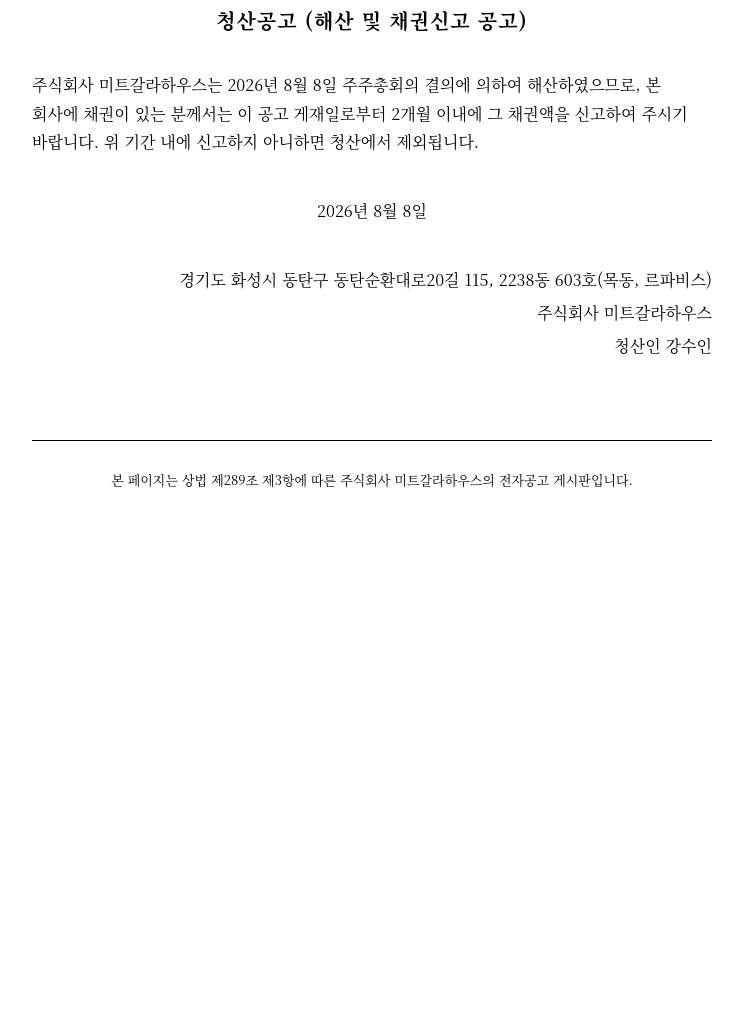
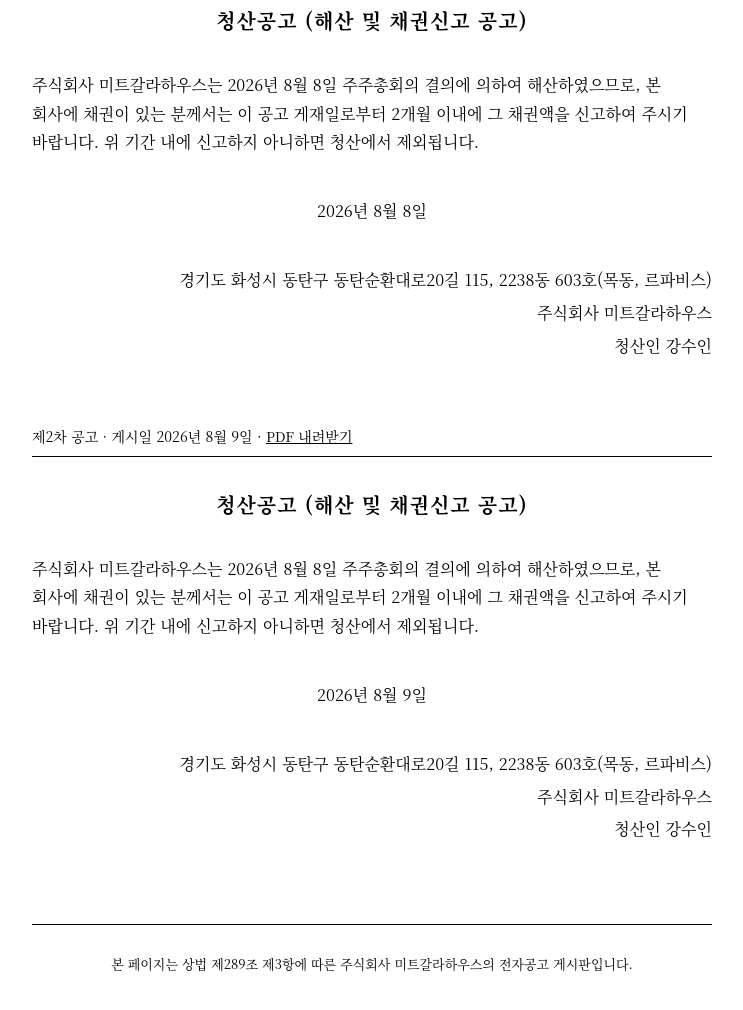
Before and after one commit to meatgalahouse/meatgalahouse.github.io, a plain HTML site: page index.html in a window 1280 px wide. Shown: the part 278-1288 px from the top of the page, without its empty margins (268-1011 px from the left). Before the commit the page ends 831 px from the top, so only its background shows below. Drawn offline with Linux system fonts and the light colour scheme.

Commit message:
2차 청산공고 게시 (게시일 2026-08-09)
Co-Authored-By: Claude Fable 5 <noreply@anthropic.com>

```diff
--- a/index.html
+++ b/index.html
@@ -102,6 +102,20 @@
           </div>
         </article>
       </section>
+
+      <section class="notice-item" id="notice-2">
+        <p class="notice-meta">제2차 공고 · 게시일 2026년 8월 9일 · <a href="/notice-2.pdf">PDF 내려받기</a></p>
+        <article class="notice">
+          <h2>청산공고 (해산 및 채권신고 공고)</h2>
+          <p class="notice-body">주식회사 미트갈라하우스는 2026년 8월 8일 주주총회의 결의에 의하여 해산하였으므로, 본 회사에 채권이 있는 분께서는 이 공고 게재일로부터 2개월 이내에 그 채권액을 신고하여 주시기 바랍니다. 위 기간 내에 신고하지 아니하면 청산에서 제외됩니다.</p>
+          <p class="notice-date">2026년 8월 9일</p>
+          <div class="notice-signature">
+            <p>경기도 화성시 동탄구 동탄순환대로20길 115, 2238동 603호(목동, 르파비스)</p>
+            <p>주식회사 미트갈라하우스</p>
+            <p>청산인 강수인</p>
+          </div>
+        </article>
+      </section>
     </main>
     <footer>
       <p>본 페이지는 상법 제289조 제3항에 따른 주식회사 미트갈라하우스의 전자공고 게시판입니다.</p>
```
Also changed, not shown: 1 other file.
